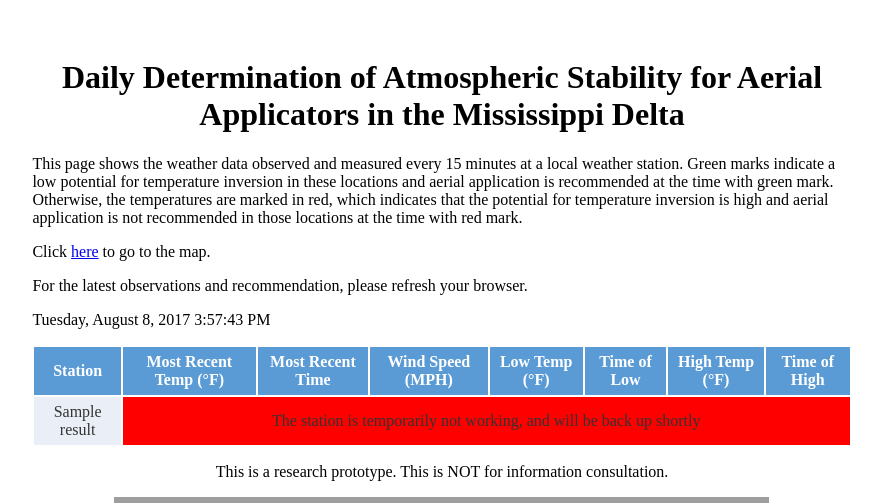
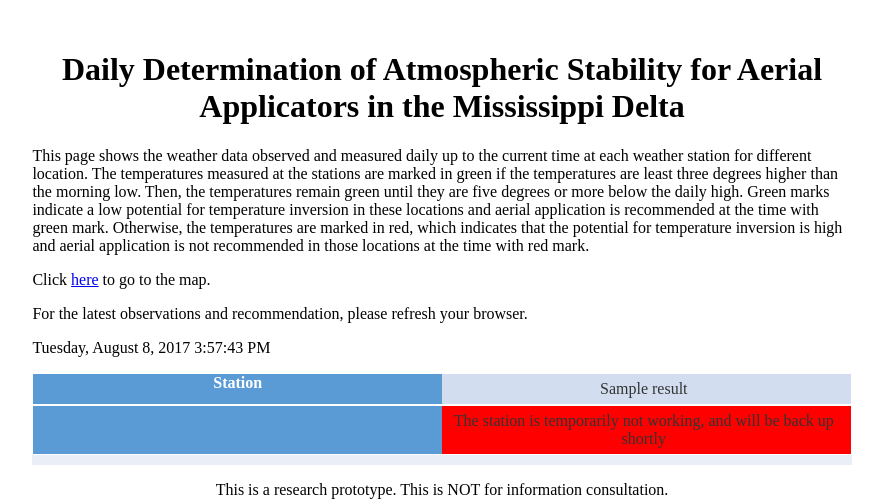
Before and after one commit to kaskrin13/tempinversion, a Flask app: template templates/index2.html in a window 1280 px wide. Shown: the top 503 px of the page, without its empty margins (198-1081 px from the left). Run offline with Flask 2, Linux system fonts and the light colour scheme; the template is opened without the code that fills it: most values are stand-ins (such as "Sample title", 1, 10 or a date in 2020); some libraries are stand-ins or nearby versions; grey boxes are pictures that could not be loaded.

Commit message:
Added mobile responsiveness

```diff
--- a/templates/index2.html
+++ b/templates/index2.html
@@ -1,5 +1,5 @@
 <!DOCTYPE html PUBLIC "-//W3C//DTD XHTML 1.0 Strict//EN" "http://www.w3.org/TR/xhtml1/DTD/xhtml1-strict.dtd">
-
+<meta name="viewport" content="width=device-width, initial-scale=1.0">
 <html xmlns="http://www.w3.org/1999/xhtml" xml:lang="en">
     <head>
         <title> Temperature Inversion V2 </title>
@@ -21,10 +21,12 @@
             </div>
 
             <div class="main">
-                This page shows the weather data observed and measured every 15 minutes at a local weather station. Green marks indicate a low
-                potential for temperature inversion in these locations and aerial application is recommended at the time with green mark. Otherwise,
-                the temperatures are marked in red, which indicates that the potential for temperature inversion is high and aerial application is
-                not recommended in those locations at the time with red mark.
+                This page shows the weather data observed and measured daily up to the current time at each weather station for different location.
+                The temperatures measured at the stations are marked in green if the temperatures are least three degrees higher than the morning low.
+                Then, the temperatures remain green until they are five degrees or more below the daily high. Green marks indicate a low potential for
+                temperature inversion in these locations and aerial application is recommended at the time with green mark. Otherwise, the temperatures
+                are marked in red, which indicates that the potential for temperature inversion is high and aerial application is not recommended in
+                those locations at the time with red mark.
                 <p>Click <a href="#map">here</a> to go to the map.</p>
                 <p>For the latest observations and recommendation, please refresh your browser.</p>
 
@@ -63,13 +65,12 @@
                     html,
                     body,
                         table {
+                            table-layout: fixed;
                             width: 100%;
-                            margin-left:auto
-                            margin-right:auto
+                            margin:auto;
                             border-collapse: collapse;
                             cellspacing="0";
                             cellpadding="10";
-                            id="MainContent_GridView1";
                             align="center";
                             style="color:#333333;
                         }
@@ -83,11 +84,12 @@
                             padding: 6px;
                             text-align: center;
                             color:#333333;
+                            border-right: 1px solid white;
                         }
 
                         /* Alternate colors for rows */
-                        td:nth-child(even) { background-color: #D2DEEF; }
-                        td:nth-child(odd) { background-color: #EAEFF7; }
+                        tr:nth-child(even) { background-color: #D2DEEF; }
+                        tr:nth-child(odd) { background-color: #EAEFF7; }
 
                         /* Header row formatting */
                         th {
@@ -105,14 +107,62 @@
                         }
                 </style>
 
+                <!-- Table Mobile CSS -->
+                <style>
+                    @media
+                    only screen and (max-width: 760px),
+                    (min-device-width: 768px) and (max-device-width: 1024px)  {
+                        /* Force table to not be like tables anymore */
+                        table, thead, tbody, th, td, tr {
+                            display: block;
+                        }
+
+                        /* Hide table headers (but not display: none;, for accessibility) */
+                        thead tr {
+                            position: absolute;
+                            top: -9999px;
+                            left: -9999px;
+                        }
+
+                        /* Row formatting */
+                        td {
+                            /* Behave  like a "row" */
+                            border: 1px solid #fff;
+                            position: relative;
+                            padding-left: 50%;
+                            background-color: #D2DEEF;
+                        }
+
+                        /* Labels for mobile */
+                        td:before {
+                            /* Now like a table header */
+                            position: absolute;
+                            content: attr(data-title);
+                            /* Top/left values mimic padding */
+                            top: 0px;
+                            left: 0px;
+                            bottom: 0px;
+                            width: 50%;
+                            padding-right: 0px;
+                            background-color: #5B9BD5;
+                            font-weight: bold;
+                            color: white;
+                        }
+
+                        /* Add gap between stations */
+                        tr { padding-bottom: 10px; }
+                    }
+                </style>
+
+
                 <!-- Table code -->
-                <div overflow-x:auto;>
+                <div>
                     <table>
                         <thead>
                             <tr>
                                 <th>Station</th>
+                                <th>Most Recent Time</th>
                                 <th>Most Recent Temp  (&#176;F)</th>
-                                <th>Most Recent Time</th>
                                 <th>Wind Speed (MPH)</th>
                                 <th>Low Temp  (&#176;F)</th>
                                 <th>Time of Low</th>
```
